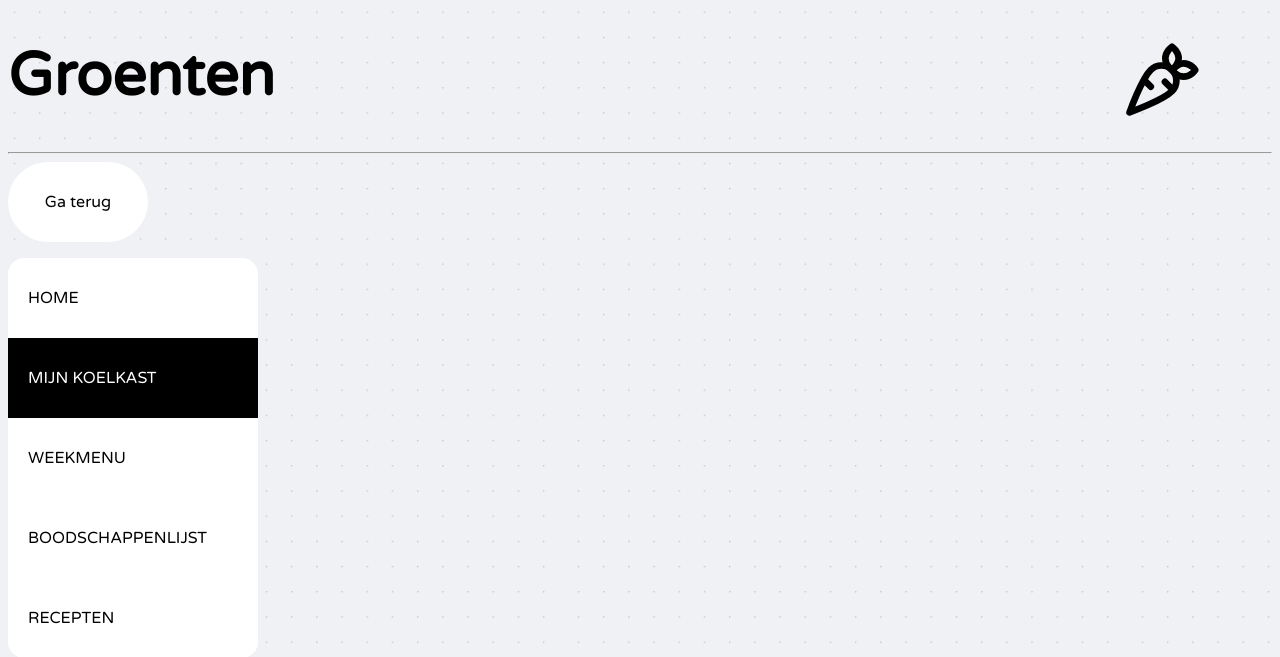
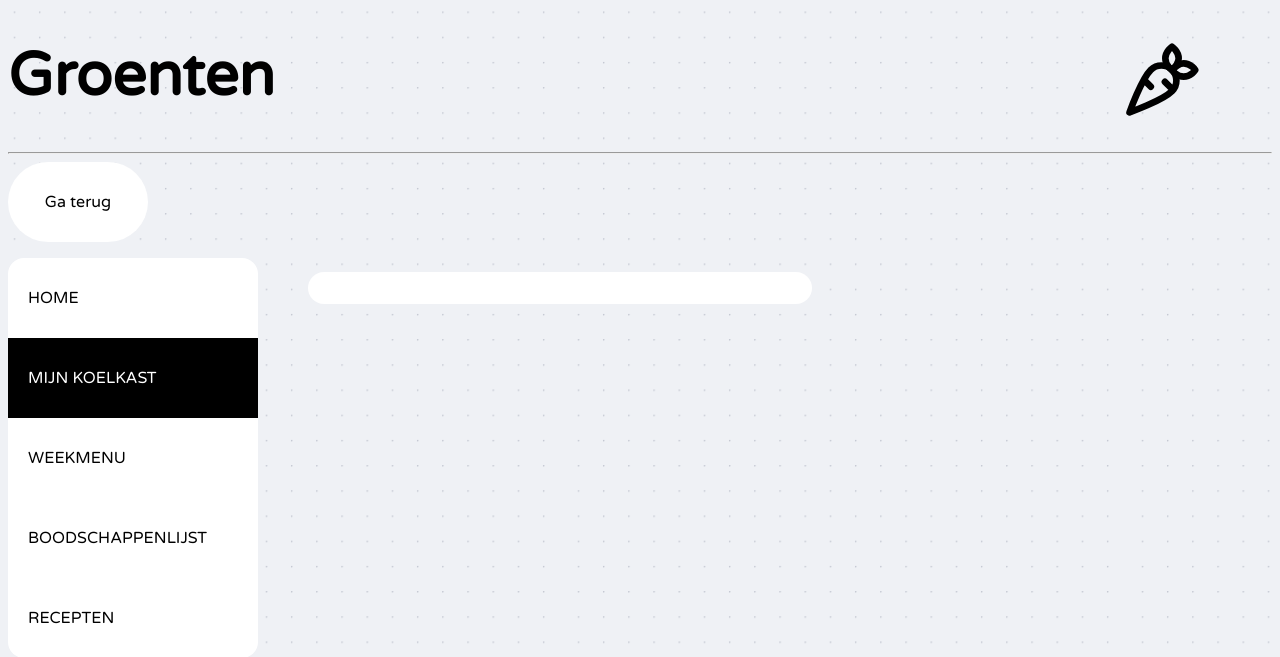
Before and after one commit to LanderGeerts04/Anti-FoodWaste, a PHP site: the page made by Mijn Koelkast/Subpagina's/Groenten.html in a window 1280 px wide. Shown: the top 657 px of the page. Run offline with PHP 8.4, Linux system fonts and the light colour scheme.

Commit message:
Begin met werken aan de zoekbalk

```diff
--- a/Homepage/index.html
+++ b/Homepage/index.html
@@ -20,7 +20,7 @@
       <p class="Intro">wat wil je doen</p>
       <hr />
       <ul class="nav">
-        <li id="active"><a href="/Homepage/index.html">HOME</a></li>
+        <li id="active top"><a href="/Homepage/index.html">HOME</a></li>
         <li>
           <a href="/Mijn Koelkast/Mijn_Koelkast.html">MIJN KOELKAST</a>
         </li>
--- a/Mijn Koelkast/Mijn_Koelkast.css
+++ b/Mijn Koelkast/Mijn_Koelkast.css
@@ -156,3 +156,15 @@ td{
 #rest{
     background-color: rgb(125, 66, 6);
 }
+
+/*Zoekelementen*/
+#zoek{
+    margin-left: 300px;
+    margin-top: 30px;
+    width: 500px;
+    border-radius: 16px;
+    border: none;
+    height: 30px;
+    text-align: center;
+    font-family: VarelaRound;
+}
--- a/Mijn Koelkast/Subpagina's/Groenten.html
+++ b/Mijn Koelkast/Subpagina's/Groenten.html
@@ -16,11 +16,14 @@
     <hr/>
     <a class="backbutton" href="../Mijn_Koelkast.html">Ga terug</a>
     <ul class="nav">
-        <li id="top"><a href="#HOME">HOME</a></li>
+        <li id="top"><a href="../../index.html">HOME</a></li>
         <li id="active"><a href="../Mijn_Koelkast.html">MIJN KOELKAST</a></li>
-        <li><a href="#Weekmenu">WEEKMENU</a></li>
+        <li><a href="../../Weekmenu/Weekmenu.html">WEEKMENU</a></li>
         <li><a href="../Boodschappenlijst.html">BOODSCHAPPENLIJST</a></li>
         <li id="bottom"><a href="#Recepten">RECEPTEN</a></li>
     </ul>
+    <form action="probeersel.php" method="POST">
+        <input type="text" name="zoekveld" id="zoek"/>
+    </form>
 </body>
 </html>
--- a/Weekmenu/Weekmenu.html
+++ b/Weekmenu/Weekmenu.html
@@ -17,7 +17,7 @@
     <p class="Intro">Dit is een overzicht van je week</p>
     <hr />
     <ul class="nav">
-        <li id="top"><a href="#HOME">HOME</a></li>
+        <li id="top"><a href="../index.html">HOME</a></li>
         <li><a href="../Mijn Koelkast/Mijn_Koelkast.html">MIJN KOELKAST</a></li>
         <li id="active"><a href="./Weekmenu.html">WEEKMENU</a></li>
         <li><a href="../Boodschappenlijst.html">BOODSCHAPPENLIJST</a></li>
```
Also changed, not shown: Weekmenu/Weekmenu.css (line endings or trailing spaces).
